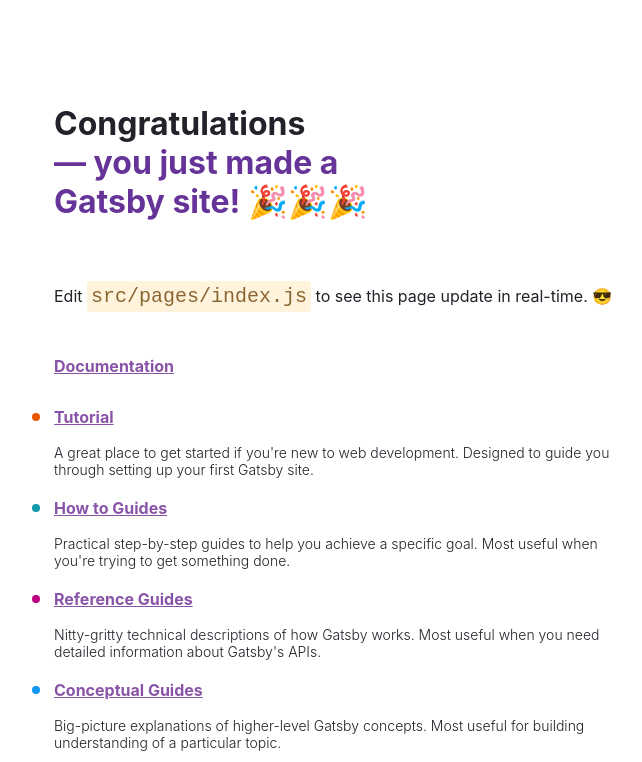
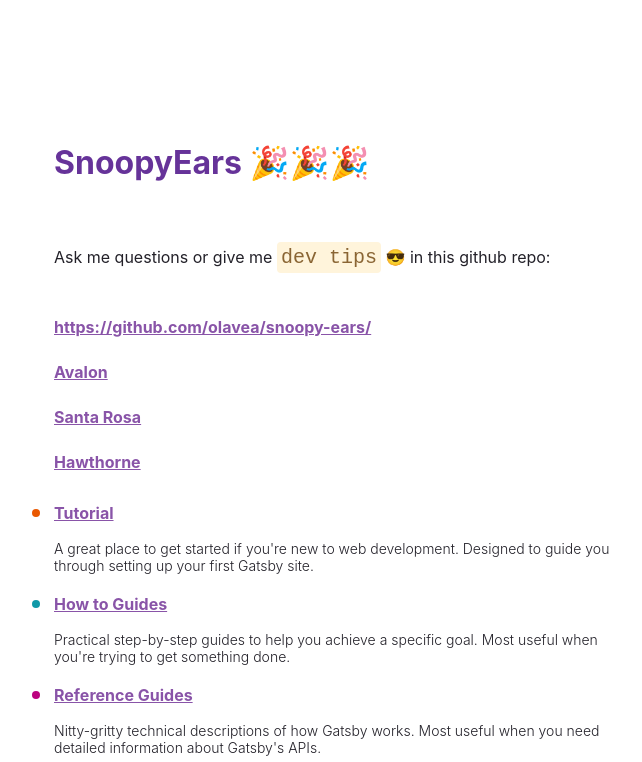
Before and after one commit to olavea/snoopy-ears, a Gatsby site: page / in a window 1280 px wide. Shown: the top 762 px of the page, without its empty margins (50-692 px from the left). Built offline with nearby package versions, Linux system fonts and the light colour scheme; Gatsby itself is replaced by a stand-in of ours.

Commit message:
Added titles to pages and linked from index.js #4

```diff
--- a/src/pages/404.js
+++ b/src/pages/404.js
@@ -35,7 +35,7 @@
         <span role="img" aria-label="Pensive emoji">
           😔
         </span>{" "}
-        we couldn’t find what you were looking for.
+        Snoopy couldn’t find what you were looking for.
         <br />
         {process.env.NODE_ENV === "development" ? (
           <>
--- a/src/pages/about.js
+++ b/src/pages/about.js
@@ -3,7 +3,7 @@
 export default function About() {
     return (
         <div>
-          <p>Yo</p>
+          <h1>About</h1>
         </div>
     )
 
--- a/src/pages/home.js
+++ b/src/pages/home.js
@@ -1,9 +1,9 @@
 import React from 'react'
 
-export default function home() {
+export default function Home() {
     return (
         <div>
-          <p>Yo</p>
+          <h1>Home</h1>
         </div>
     )
 
--- a/src/pages/index.js
+++ b/src/pages/index.js
@@ -1,4 +1,6 @@
 import * as React from "react"
+import { Link } from "gatsby"
+
 
 // styles
 const pageStyles = {
@@ -100,31 +102,59 @@
 const IndexPage = () => {
   return (
     <main style={pageStyles}>
-      <title>Home Page</title>
+      <title>SnoopyEars</title>
       <h1 style={headingStyles}>
-        Congratulations
+
         <br />
-        <span style={headingAccentStyles}>— you just made a Gatsby site! </span>
+        <span style={headingAccentStyles}>SnoopyEars </span>
         <span role="img" aria-label="Party popper emojis">
           🎉🎉🎉
         </span>
       </h1>
       <p style={paragraphStyles}>
-        Edit <code style={codeStyles}>src/pages/index.js</code> to see this page
-        update in real-time.{" "}
+        Ask me questions or give me <code style={codeStyles}>dev tips</code>
+        {" "}
         <span role="img" aria-label="Sunglasses smiley emoji">
           😎
         </span>
+         {" "}in this github repo:
       </p>
       <ul style={listStyles}>
         <li style={docLinkStyle}>
           <a
             style={linkStyle}
-            href={`${docLink.url}?utm_source=starter&utm_medium=start-page&utm_campaign=minimal-starter`}
+            href="https://github.com/olavea/snoopy-ears/"
           >
-            {docLink.text}
+          https://github.com/olavea/snoopy-ears/
           </a>
         </li>
+        <li style={docLinkStyle}>
+          <Link
+            style={linkStyle}
+            to="/location/avalon/"
+          >
+            Avalon
+         </Link>
+        </li>
+        <li style={docLinkStyle}>
+          <Link
+            style={linkStyle}
+            to="/location/santaRosa/
+            "
+          >
+            Santa Rosa
+        </Link>
+        </li>
+        <li style={docLinkStyle}>
+          <Link
+            style={linkStyle}
+            to="/location/hawthorne/"
+          >
+            Hawthorne
+        </Link>
+        </li>
+
+
         {links.map(link => (
           <li style={{ ...listItemStyles, color: link.color }}>
             <span>
--- a/src/pages/location/avalon.js
+++ b/src/pages/location/avalon.js
@@ -3,7 +3,7 @@
 export default function Avalon() {
     return (
         <div>
-          <p>Yo</p>
+          <h1>Avalon</h1>
         </div>
     )
 
--- a/src/pages/location/berkeley.js
+++ b/src/pages/location/hawthorne.js
@@ -1,9 +1,9 @@
 import React from 'react'
 
-export default function Berkeley() {
+export default function Hawthorne() {
     return (
         <div>
-          <p>Yo</p>
+          <h1>Hawthorne</h1>
         </div>
     )
 
--- a/src/pages/location/santaRosa.js
+++ b/src/pages/location/santaRosa.js
@@ -3,7 +3,7 @@
 export default function SantaRosa() {
     return (
         <div>
-          <p>Yo</p>
+          <h1>SantaRosa</h1>
         </div>
     )
 
```
Also changed, not shown: 1 other file.
